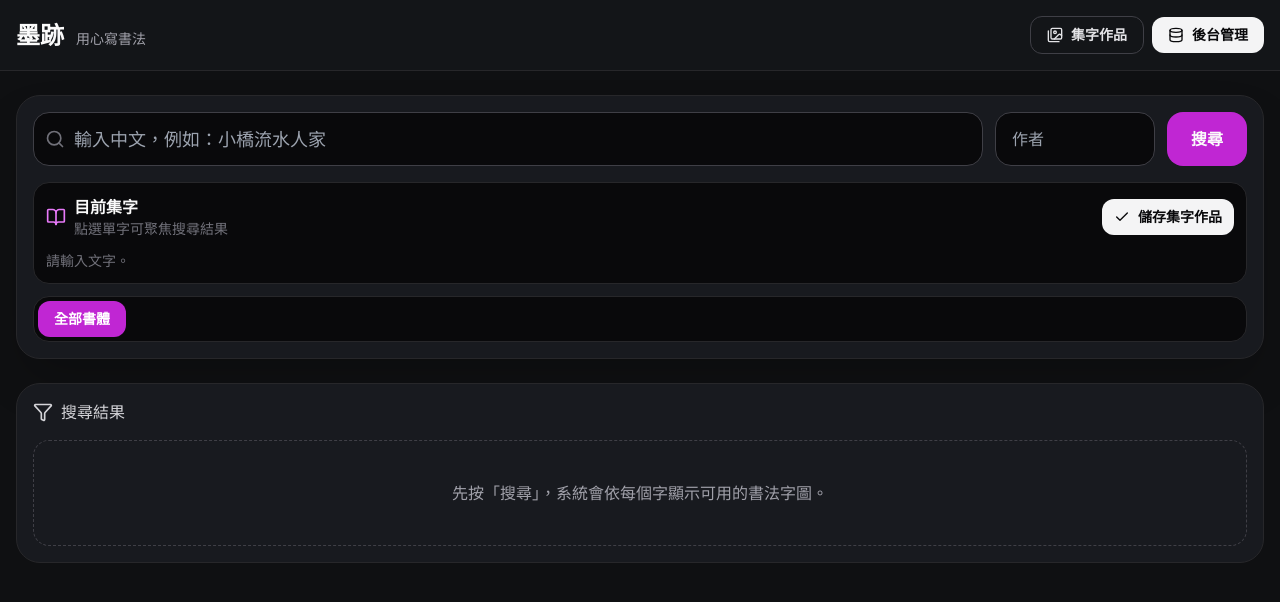
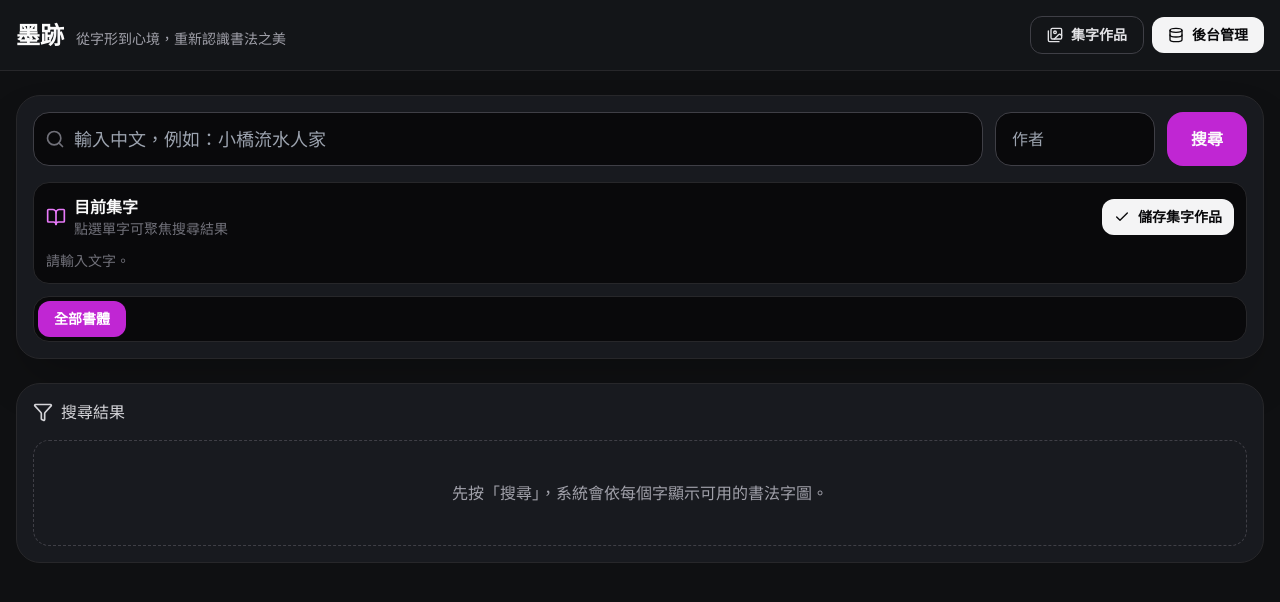
Before and after one commit to jihlihuang/moscript, a Next.js app: page / in a window 1280 px wide. Shown: the top 602 px of the page. Built offline with nearby package versions, Linux system fonts and the light colour scheme.

Commit message:
Update site subtitle

```diff
--- a/app/layout.tsx
+++ b/app/layout.tsx
@@ -3,7 +3,7 @@ import "./globals.css";
 
 export const metadata: Metadata = {
   title: "墨跡",
-  description: "墨跡｜用心寫書法",
+  description: "墨跡｜從字形到心境，重新認識書法之美",
 };
 
 export default function RootLayout({ children }: { children: React.ReactNode }) {
--- a/app/page.tsx
+++ b/app/page.tsx
@@ -153,7 +153,7 @@ export default function FrontStagePage() {
         <div className="mx-auto flex max-w-7xl items-center justify-between px-4 py-4">
           <div className="flex flex-wrap items-baseline gap-3">
             <h1 className="text-2xl font-bold">墨跡</h1>
-            <p className="text-sm font-medium text-zinc-400">用心寫書法</p>
+            <p className="text-sm font-medium text-zinc-400">從字形到心境，重新認識書法之美</p>
           </div>
           <div className="flex items-center gap-2">
             <Link
```
